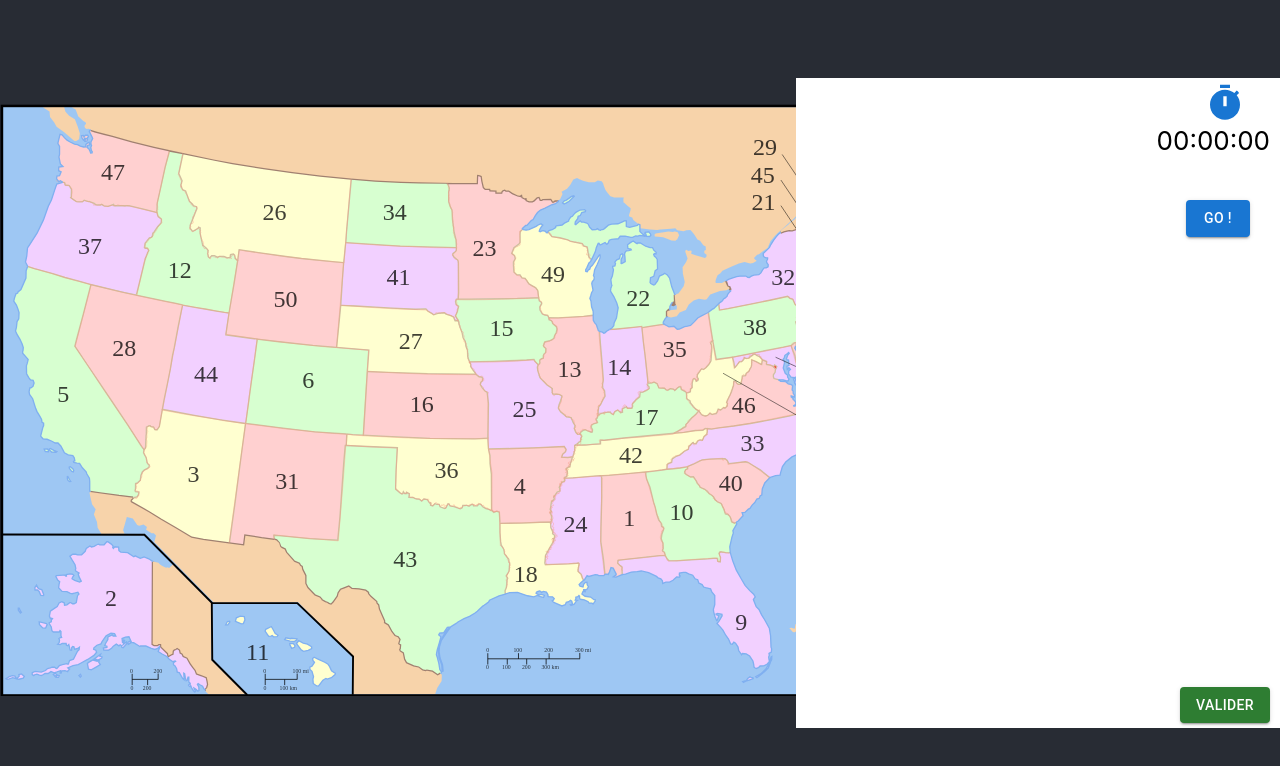
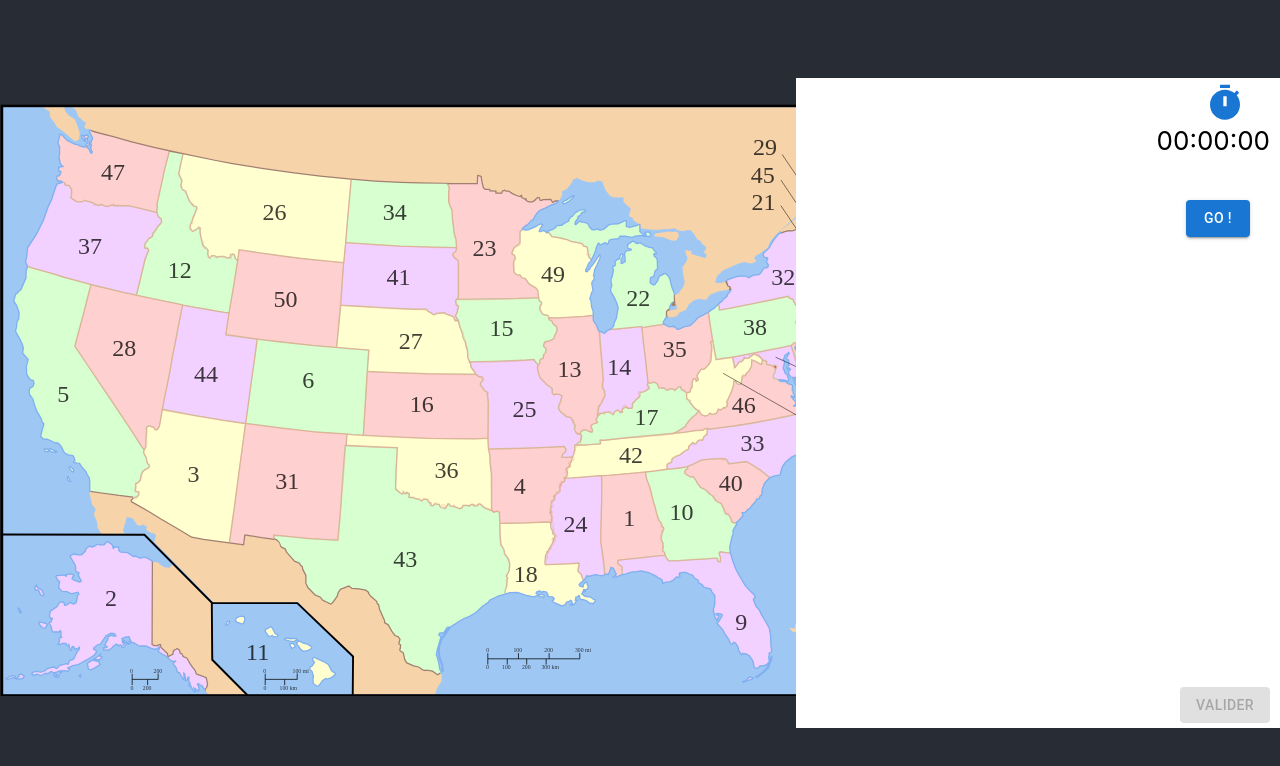
Before and after one commit to devcarme/geochecking-front, a React (Create React App) app: page / in a window 1280 px wide. Shown: the top 766 px of the page. Built offline with nearby package versions, Linux system fonts and the light colour scheme.

Commit message:
enable / disable button

```diff
--- a/src/App.js
+++ b/src/App.js
@@ -16,6 +16,7 @@ function App() {
   const [time, setTime] = useState(0);
   const [start, setStart] = useState(false);
   const [timeScore, setTimeScore] = useState("");
+  const [enableVerify, setEnableVerify] = useState(false);
 
   const initialiseMap = () => {
     const mapUSA = new Map();
@@ -57,6 +58,7 @@ function App() {
 
   const handleOpen = () => {
     verifyResults();
+    setEnableVerify(false);
     setOpen(true);
   };
 
@@ -74,6 +76,7 @@ function App() {
   };
 
   const newTry = () => {
+    setEnableVerify(true);
     setTime(0);
     setStart(true);
     Array(arrayUSA.size).fill(0).forEach((item, index) => {
@@ -166,13 +169,25 @@ function App() {
                 <span>{("0" + (time / 10) % 1000).slice(-2)}</span>
               </div>
               <div className="btn-start-wrapper">
-                <Button className="btn-start" variant="contained" color="primary" onClick={newTry}>
+                <Button
+                  className="btn-start"
+                  variant="contained"
+                  color="primary"
+                  onClick={newTry}
+                  disabled={enableVerify}
+                >
                   GO !
                 </Button>
               </div>
             </div>
             <div className="button-wrapper">
-              <Button className="button" variant="contained" color="success" onClick={handleOpen}>
+              <Button
+                className="button"
+                variant="contained"
+                color="success"
+                onClick={handleOpen}
+                disabled={!enableVerify}
+              >
                 Valider
               </Button>
             </div>
```
Also changed, not shown: src/App.css (line endings or trailing spaces).
